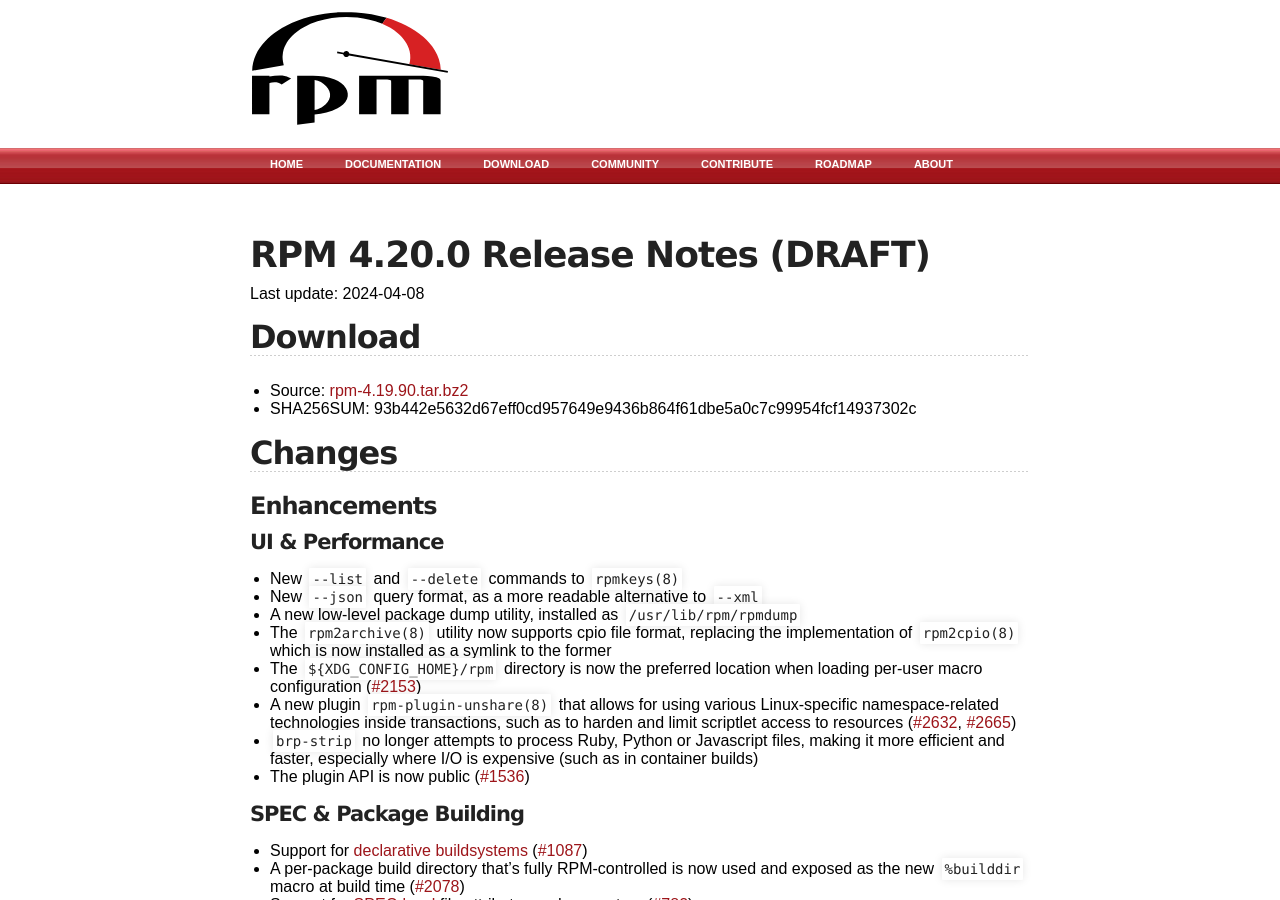
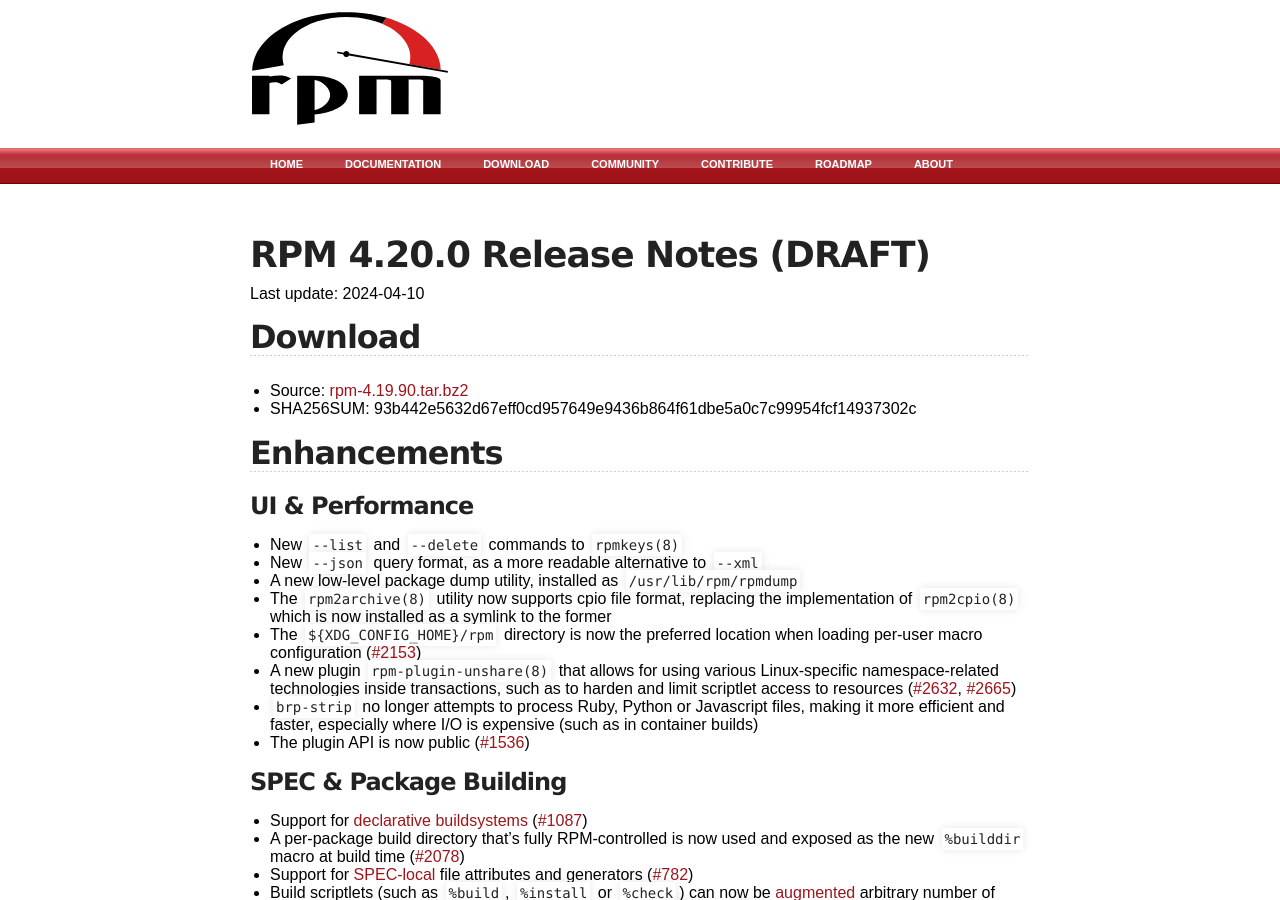
Before and after one commit to rpm-software-management/rpm-web, a Jekyll site: the page built from wiki/Releases/4.20.0.md, in a window 1280 px wide and 900 px high. Built offline with Jekyll 4.4.1, drawn with Linux system fonts in a browser that asks for light colours.

Commit message:
Remove the top level Changes section
This is too much nesting, the page says "Release Notes" at the top
already.

```diff
--- a/wiki/Releases/4.20.0.md
+++ b/wiki/Releases/4.20.0.md
@@ -5,15 +5,14 @@ title: rpm.org - Releases
 
 # RPM 4.20.0 Release Notes (DRAFT)
 
-Last update: 2024-04-08
+Last update: 2024-04-10
 
 ## Download
 * Source: [rpm-4.19.90.tar.bz2](https://ftp.osuosl.org/pub/rpm/releases/testing/rpm-4.19.90.tar.bz2)
 * SHA256SUM: 93b442e5632d67eff0cd957649e9436b864f61dbe5a0c7c99954fcf14937302c
 
-## Changes
-### Enhancements
-#### UI & Performance
+## Enhancements
+### UI & Performance
 * New `--list` and `--delete` commands to `rpmkeys(8)`
 * New `--json` query format, as a more readable alternative to `--xml`
 * A new low-level package dump utility, installed as `/usr/lib/rpm/rpmdump`
@@ -23,7 +22,7 @@ Last update: 2024-04-08
 * `brp-strip` no longer attempts to process Ruby, Python or Javascript files, making it more efficient and faster, especially where I/O is expensive (such as in container builds)
 * The plugin API is now public ([#1536](https://github.com/rpm-software-management/rpm/issues/1536))
 
-#### SPEC & Package Building
+### SPEC & Package Building
 * Support for [declarative buildsystems](https://rpm-software-management.github.io/rpm/manual/buildsystem.html) ([#1087](https://github.com/rpm-software-management/rpm/issues/1087))
 * A per-package build directory that's fully RPM-controlled is now used and exposed as the new `%builddir` macro at build time ([#2078](https://github.com/rpm-software-management/rpm/issues/2078))
 * Support for [SPEC-local](https://rpm-software-management.github.io/rpm/manual/dependency_generators.html#using-file-attributes-in-their-own-package) file attributes and generators ([#782](https://github.com/rpm-software-management/rpm/issues/782))
@@ -37,7 +36,7 @@ Last update: 2024-04-08
 * Build time is now exposed to build scriptlets via the new `$RPM_BUILD_TIME` environment variable
 * A new [multi-file protocol](https://rpm-software-management.github.io/rpm/manual/dependency_generators.html#writing-dependency-generators) allowing for much faster dependency generation
 
-### Bug & Regression Fixes
+## Bug & Regression Fixes
 * Regression: Packages with unsupported usage of the `%config` flag (e.g. with directories), such as those made with the [gradle plugin](https://plugins.gradle.org/plugin/com.netflix.nebula.ospackage), no longer fail to install ([#2890](https://github.com/rpm-software-management/rpm/issues/2890))
 * Regression: Ensure binary and source headers are identified as such in rpmspec queries ([#2819](https://github.com/rpm-software-management/rpm/issues/2819))
 * Regression: Never use current user info or file ownership during build ([#2604](https://github.com/rpm-software-management/rpm/issues/2604))
@@ -51,13 +50,13 @@ Last update: 2024-04-08
 * Make `%dirname` and `%basename` behave like `dirname(3)` and `basename(3)` ([#2928](https://github.com/rpm-software-management/rpm/issues/2928))
 * Run build scriptlets with closed stdin to enforce unattended builds
 
-### Internal Cleanup
+## Internal Cleanup
 * The internal OpenPGP parser has been removed.  RPM can now also be built completely without OpenPGP support (i.e. without Sequoia) to allow for easier bootstrapping, see the INSTALL file for details. ([#2414](https://github.com/rpm-software-management/rpm/issues/2414))
 * The Python bindings have been ported to the stable Python ABI ([#2345](https://github.com/rpm-software-management/rpm/issues/2345))
 * The OpenSSL code has been moved to newer API ([#2723](https://github.com/rpm-software-management/rpm/issues/2294))
 * The Perl dependency generators have been split out of the main repository ([#2873](https://github.com/rpm-software-management/rpm/issues/2873))
 
-### Compatibility Notes
+## Compatibility Notes
 * The `%patchN` macro syntax (where `N` is a patch number) is now obsolete and will produce a build error.  Use `%patch N` (or `%patch -P N`) instead.
 * Non-comment text (i.e. not starting with a `#`) after SPEC conditionals is now a build error.
 * Python 3.7 and OpenSSL 3.0 (when enabled) are now the minimum build requirements.
```
